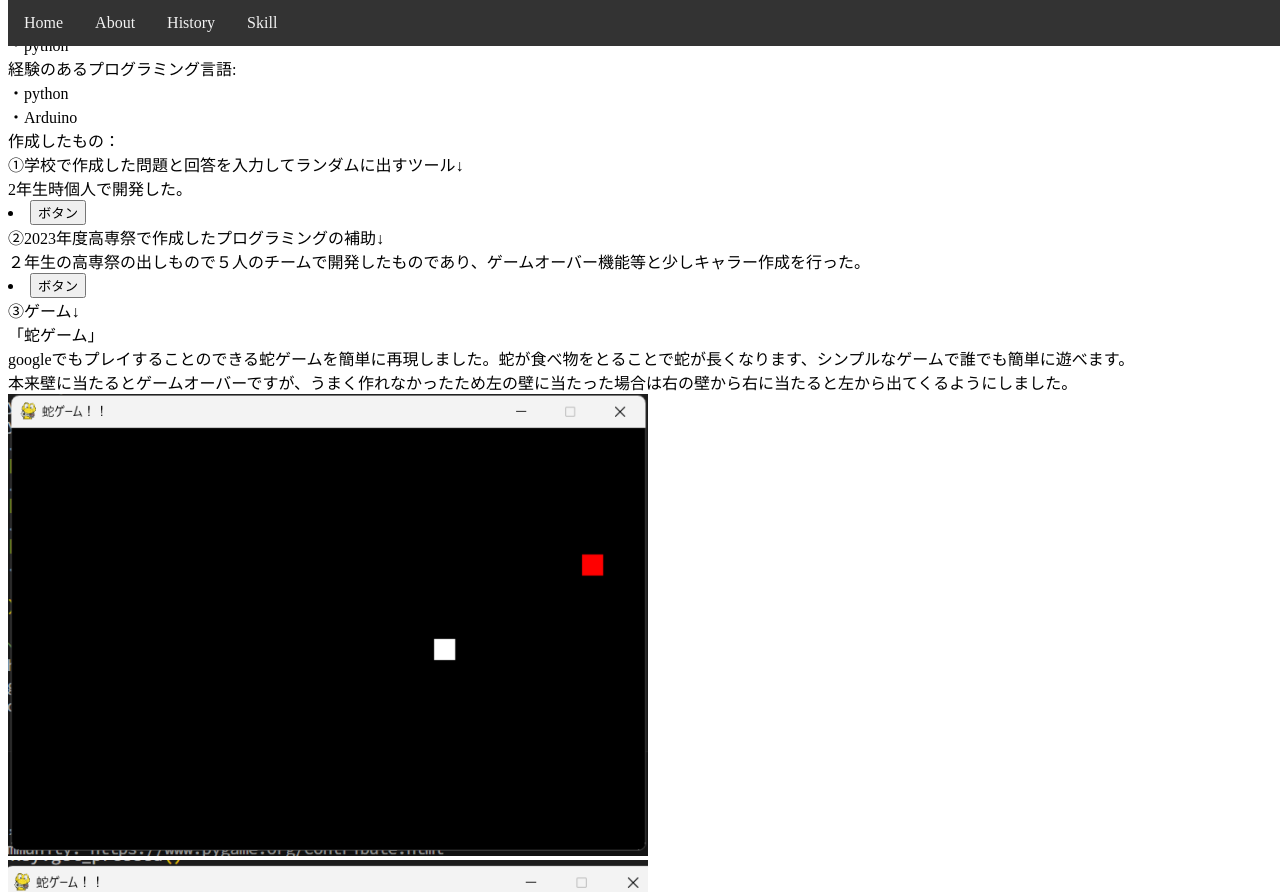
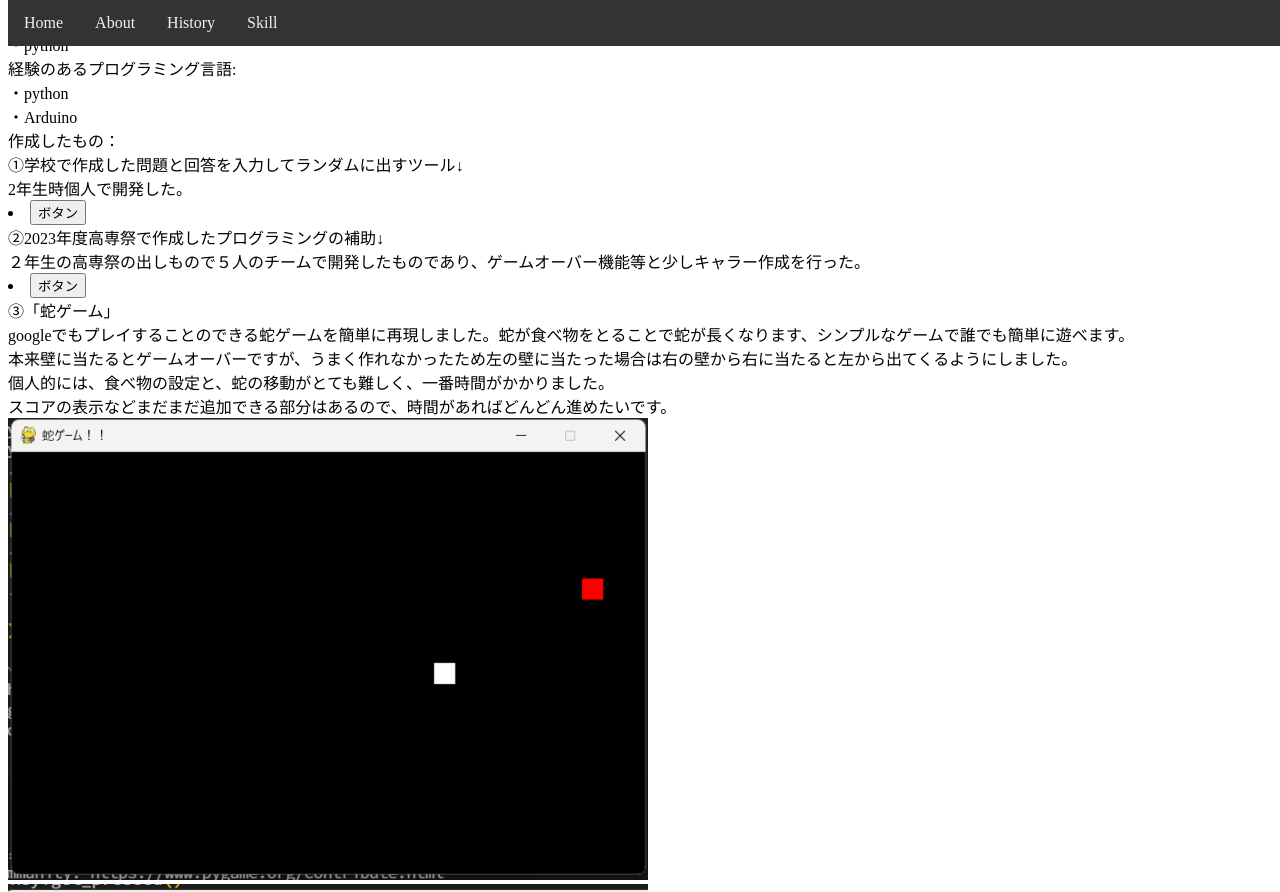
Before and after one commit to haya28/port, a plain HTML site: page Skill.html in a window 1280 px wide. Shown: the top 892 px of the page. Drawn offline with Linux system fonts and the light colour scheme.

Commit message:
文章追加

```diff
--- a/Skill.html
+++ b/Skill.html
@@ -58,10 +58,11 @@
             <li class = button_skill>
                 <a href="https://github.com/kk2a/kosensai2-I-B.git"><button>ボタン</button></a>
             </li>
-        ③ゲーム↓<br>
-            「蛇ゲーム」<br>
+        ③「蛇ゲーム」<br>
             googleでもプレイすることのできる蛇ゲームを簡単に再現しました。蛇が食べ物をとることで蛇が長くなります、シンプルなゲームで誰でも簡単に遊べます。<br>
             本来壁に当たるとゲームオーバーですが、うまく作れなかったため左の壁に当たった場合は右の壁から右に当たると左から出てくるようにしました。<br>
+            個人的には、食べ物の設定と、蛇の移動がとても難しく、一番時間がかかりました。<br>
+            スコアの表示などまだまだ追加できる部分はあるので、時間があればどんどん進めたいです。<br>
             <img src="images/snake1.png"  /><br>
             <img src="images/snake2.png"  /><br>
             <img src="images/snake3.png"  /><br>
```
